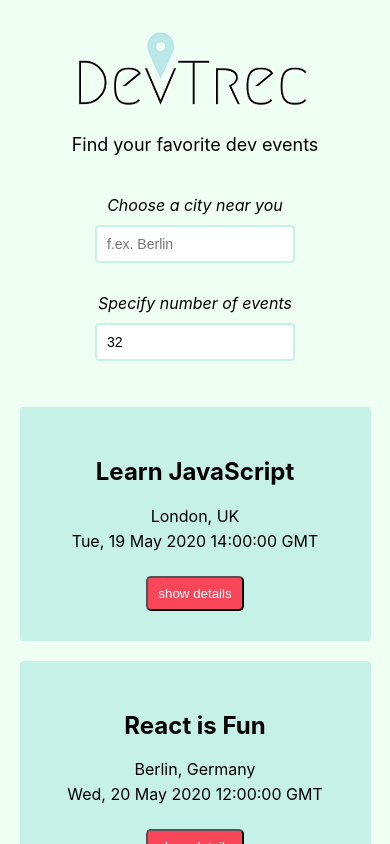
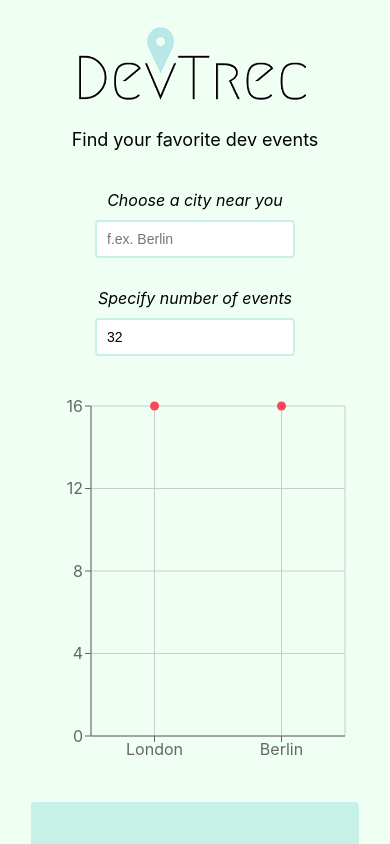
Before and after one commit to tessa-tum/DevTrec, a React (Create React App) app: page / in a window 390 px wide. Shown: the top 844 px of the page. Built offline with nearby package versions, Linux system fonts and the light colour scheme; what atatus-spa would draw is missing.

Commit message:
add city-events-chart + style changes

```diff
--- a/package.json
+++ b/package.json
@@ -13,6 +13,7 @@
     "react-dom": "^18.2.0",
     "react-scripts": "5.0.1",
     "react-toastify": "^9.1.3",
+    "recharts": "^2.7.2",
     "web-vitals": "^2.1.4",
     "workbox-background-sync": "^6.6.0",
     "workbox-broadcast-update": "^6.6.0",
--- a/src/App.css
+++ b/src/App.css
@@ -2,18 +2,12 @@
 
 .App {
   text-align: center;
-  padding: 2% 5%;
+  padding: 3% 5%;
   background-color: #f0fff3;
 }
 
 .App * {
   box-sizing: border-box;
-}
-
-/* header and searches container */
-
-.header-container {
-  margin-top: 20px;
 }
 
 .devtrec-logo {
@@ -39,8 +33,11 @@
 }
 
 ul {
-  padding: 0;
-  list-style: none;
+list-style: none;
+padding: 0px;
+ display: grid;
+ grid-template-columns: repeat(2, 1fr);
+ grid-gap: 2rem;
 }
 
 p {
@@ -100,15 +97,11 @@
   background-color: #bcdcdb;
 }
 
-/* list of events grid */
-
 .event {
   padding: 30px;
   text-align: center;
   border-radius: 4px;
-  position: relative;
   background-color: #c6f1e7;
-  margin-bottom: 20px;
 }
 
 .link {
@@ -130,16 +123,6 @@
   color: #fff;
 }
 
-@supports (display: grid) {
-  .grid {
-    display: grid;
-    grid-template-columns: 1fr;
-    margin: 0 auto;
-    width: 50%;
-    height: auto;
-  }
-}
-
 .alerts-container {
   position: fixed;
   top: 0px;
@@ -151,13 +134,27 @@
 /* media queries */
 
 @media all and (max-width: 500px) {
-  .grid {
-    width: auto;
-  }
+  ul {
+    list-style: none;
+     display: grid;
+     grid-template-columns: 1fr;
+     grid-gap: 2rem;
+    }
+
+    .App {
+      padding: 6% 8%;
+    }
 }
 
 @media all and (min-width: 500px) and (max-width: 750px) {
-  .grid {
-    width: auto;
-  }
+  ul {
+    list-style: none;
+     display: grid;
+     grid-template-columns: 1fr;
+     grid-gap: 2rem;
+    }
+
+    .App {
+      padding: 6% 8%;
+    }
 }
--- a/src/App.js
+++ b/src/App.js
@@ -1,6 +1,7 @@
 import CitySearch from "./components/CitySearch";
 import EventList from "./components/EventList";
 import NumberOfEvents from "./components/NumberOfEvents";
+import CityEventsChart from "./components/CityEventsChart";
 import Header from "./Header";
 import { useEffect, useState } from "react";
 import { extractLocations, getEvents } from "./api";
@@ -59,7 +60,8 @@
           setErrorAlert={setErrorAlert}
         />
       </div>
-      <div className="grid">
+      <CityEventsChart allLocations={allLocations} events={events} />
+      <div>
         <EventList events={events} />
       </div>
     </div>
--- /dev/null
+++ b/src/components/CityEventsChart.js
@@ -0,0 +1,47 @@
+import { useState, useEffect } from 'react';
+import {
+  ScatterChart,
+  Scatter,
+  XAxis, YAxis,
+  CartesianGrid,
+  Tooltip,
+  ResponsiveContainer
+} from 'recharts';
+
+const CityEventsChart = ({ allLocations, events }) => {
+  const [data, setData] = useState([]);
+
+  useEffect(() => {
+    setData(getData());
+  }, [`${events}`]);
+
+  const getData = () => {
+    const data = allLocations.map((location) => {
+      const count = events.filter((event) => event.location === location).length
+      const city = location.split(', ')[0]
+      return { city, count };
+    })
+    return data;
+  };
+
+  return (
+    <ResponsiveContainer width="99%" height={400}>
+      <ScatterChart
+        margin={{
+          top: 20,
+          right: 10,
+          bottom: 20,
+          left: 0,
+        }}
+      >
+        <CartesianGrid />
+        <XAxis type="category" dataKey="city" name="City" />
+        <YAxis type="number" dataKey="count" name="Number of events" allowDecimals={false} />
+        <Tooltip cursor={{ strokeDasharray: '3 3' }} />
+        <Scatter name="A city" data={data} fill="#fa4659" />
+      </ScatterChart>
+    </ResponsiveContainer>
+  );
+}
+
+export default CityEventsChart;
```
Also changed, not shown: 1 other file (tests, documents, lock files or other folders).
